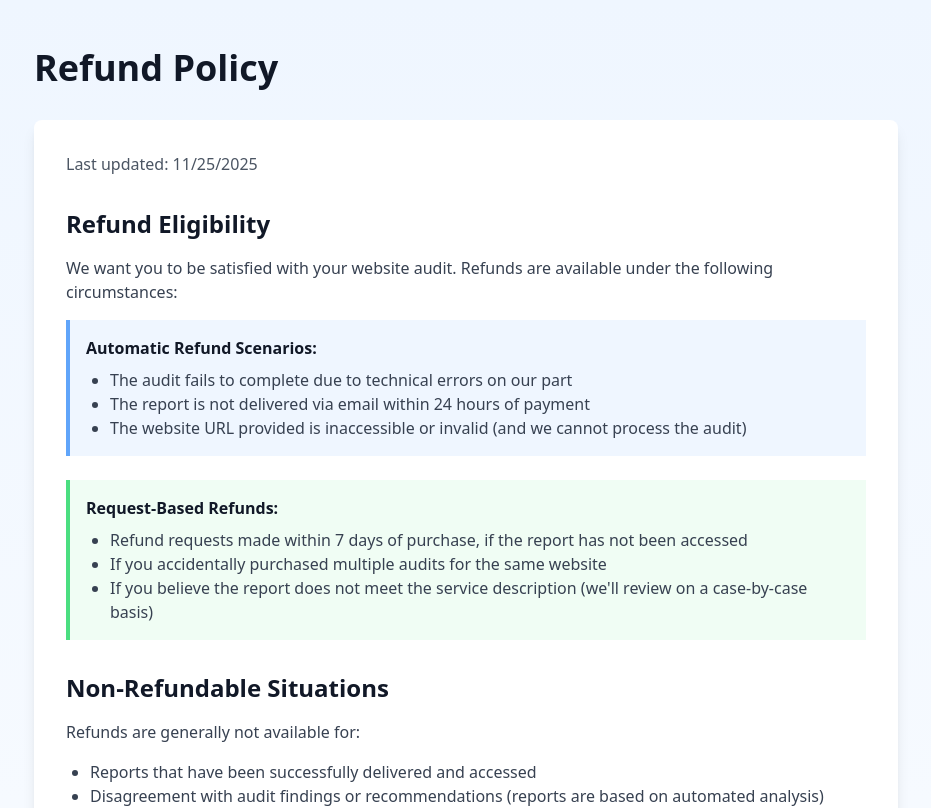
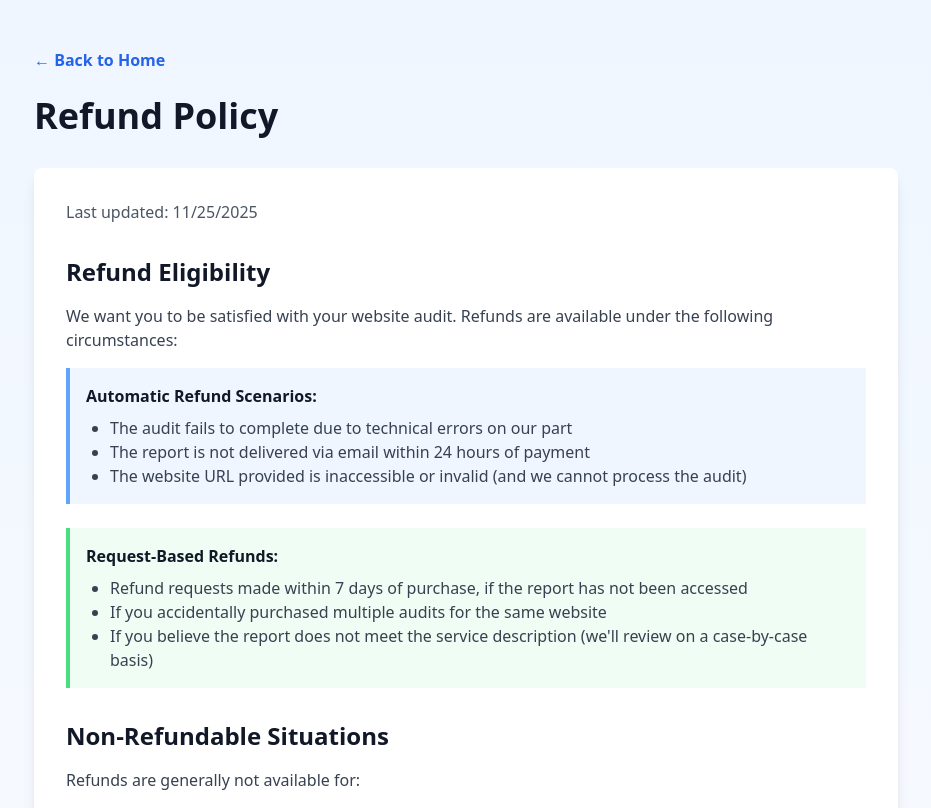
Before and after one commit to Mreoch1/checksite, a Next.js app: page /refund in a window 1280 px wide. Shown: the top 808 px of the page, without its empty margins (174-1105 px from the left). Built offline with nearby package versions, Linux system fonts and the light colour scheme; no server answers.

Commit message:
Add 'Back to Home' link to Privacy, Terms, Refund, and Accessibility pages
- Add consistent navigation link to all policy pages
- Match styling with report page implementation
- Improve user experience and navigation consistency

```diff
--- a/app/accessibility/page.tsx
+++ b/app/accessibility/page.tsx
@@ -1,4 +1,5 @@
 import { Metadata } from 'next'
+import Link from 'next/link'
 
 const siteUrl = process.env.NEXT_PUBLIC_SITE_URL || 'https://seochecksite.netlify.app'
 
@@ -18,6 +19,11 @@ export default function AccessibilityPage() {
   return (
     <div className="min-h-screen bg-gradient-to-b from-blue-50 to-white py-12">
       <div className="max-w-4xl mx-auto px-4">
+        <div className="mb-6">
+          <Link href="/" className="text-blue-600 hover:text-blue-800 font-semibold inline-flex items-center">
+            ← Back to Home
+          </Link>
+        </div>
         <h1 className="text-4xl font-bold text-gray-900 mb-8">Accessibility Statement</h1>
         <div className="bg-white rounded-lg shadow-lg p-8 prose prose-lg max-w-none">
           <p className="text-gray-600 mb-4">Last updated: {new Date().toLocaleDateString()}</p>
--- a/app/privacy/page.tsx
+++ b/app/privacy/page.tsx
@@ -1,4 +1,5 @@
 import { Metadata } from 'next'
+import Link from 'next/link'
 
 const siteUrl = process.env.NEXT_PUBLIC_SITE_URL || 'https://seochecksite.netlify.app'
 
@@ -18,6 +19,11 @@ export default function PrivacyPage() {
   return (
     <div className="min-h-screen bg-gradient-to-b from-blue-50 to-white py-12">
       <div className="max-w-4xl mx-auto px-4">
+        <div className="mb-6">
+          <Link href="/" className="text-blue-600 hover:text-blue-800 font-semibold inline-flex items-center">
+            ← Back to Home
+          </Link>
+        </div>
         <h1 className="text-4xl font-bold text-gray-900 mb-8">Privacy Policy</h1>
         <div className="bg-white rounded-lg shadow-lg p-8 prose prose-lg max-w-none">
           <p className="text-gray-600 mb-4">Last updated: {new Date().toLocaleDateString()}</p>
--- a/app/refund/page.tsx
+++ b/app/refund/page.tsx
@@ -1,4 +1,5 @@
 import { Metadata } from 'next'
+import Link from 'next/link'
 
 const siteUrl = process.env.NEXT_PUBLIC_SITE_URL || 'https://seochecksite.netlify.app'
 
@@ -18,6 +19,11 @@ export default function RefundPage() {
   return (
     <div className="min-h-screen bg-gradient-to-b from-blue-50 to-white py-12">
       <div className="max-w-4xl mx-auto px-4">
+        <div className="mb-6">
+          <Link href="/" className="text-blue-600 hover:text-blue-800 font-semibold inline-flex items-center">
+            ← Back to Home
+          </Link>
+        </div>
         <h1 className="text-4xl font-bold text-gray-900 mb-8">Refund Policy</h1>
         <div className="bg-white rounded-lg shadow-lg p-8 prose prose-lg max-w-none">
           <p className="text-gray-600 mb-4">Last updated: {new Date().toLocaleDateString()}</p>
--- a/app/terms/page.tsx
+++ b/app/terms/page.tsx
@@ -1,4 +1,5 @@
 import { Metadata } from 'next'
+import Link from 'next/link'
 
 const siteUrl = process.env.NEXT_PUBLIC_SITE_URL || 'https://seochecksite.netlify.app'
 
@@ -18,6 +19,11 @@ export default function TermsPage() {
   return (
     <div className="min-h-screen bg-gradient-to-b from-blue-50 to-white py-12">
       <div className="max-w-4xl mx-auto px-4">
+        <div className="mb-6">
+          <Link href="/" className="text-blue-600 hover:text-blue-800 font-semibold inline-flex items-center">
+            ← Back to Home
+          </Link>
+        </div>
         <h1 className="text-4xl font-bold text-gray-900 mb-8">Terms of Service</h1>
         <div className="bg-white rounded-lg shadow-lg p-8 prose prose-lg max-w-none">
           <p className="text-gray-600 mb-4">Last updated: {new Date().toLocaleDateString()}</p>
```
